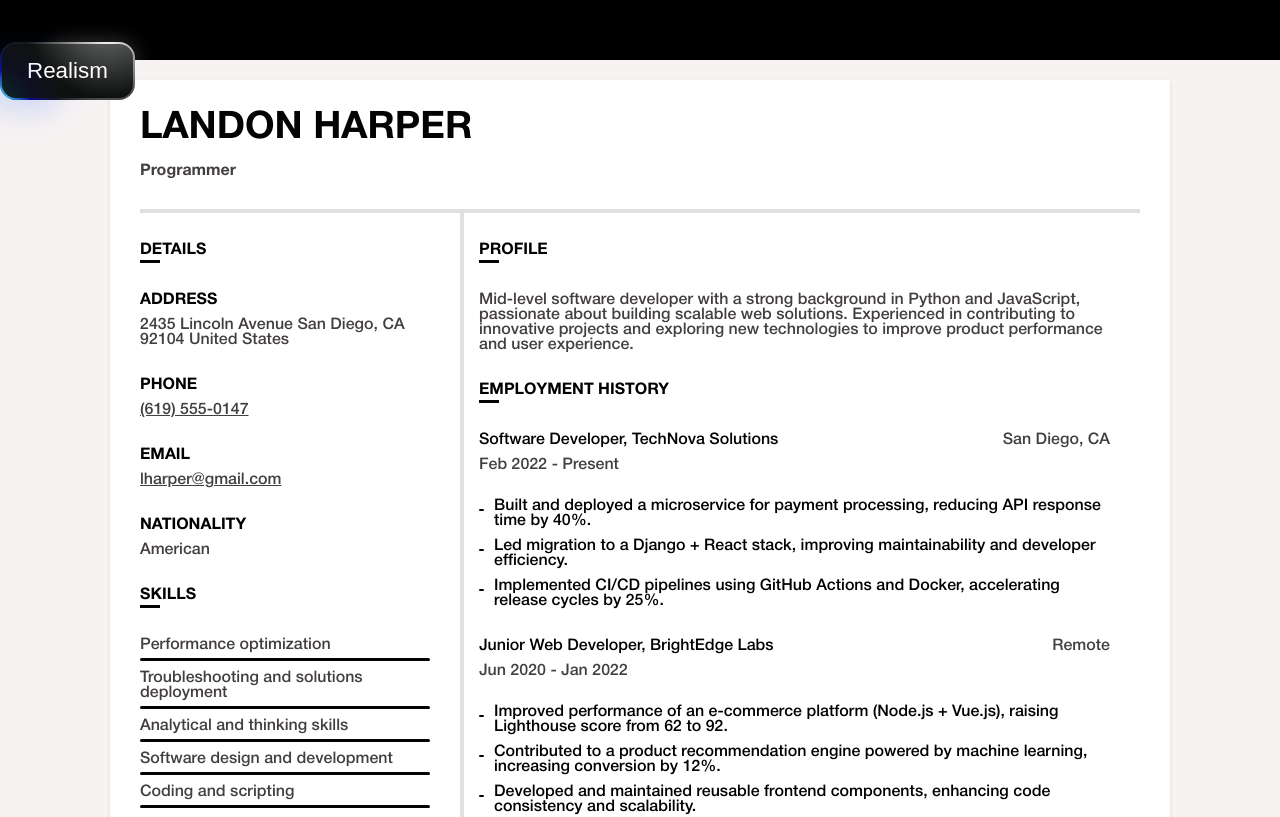
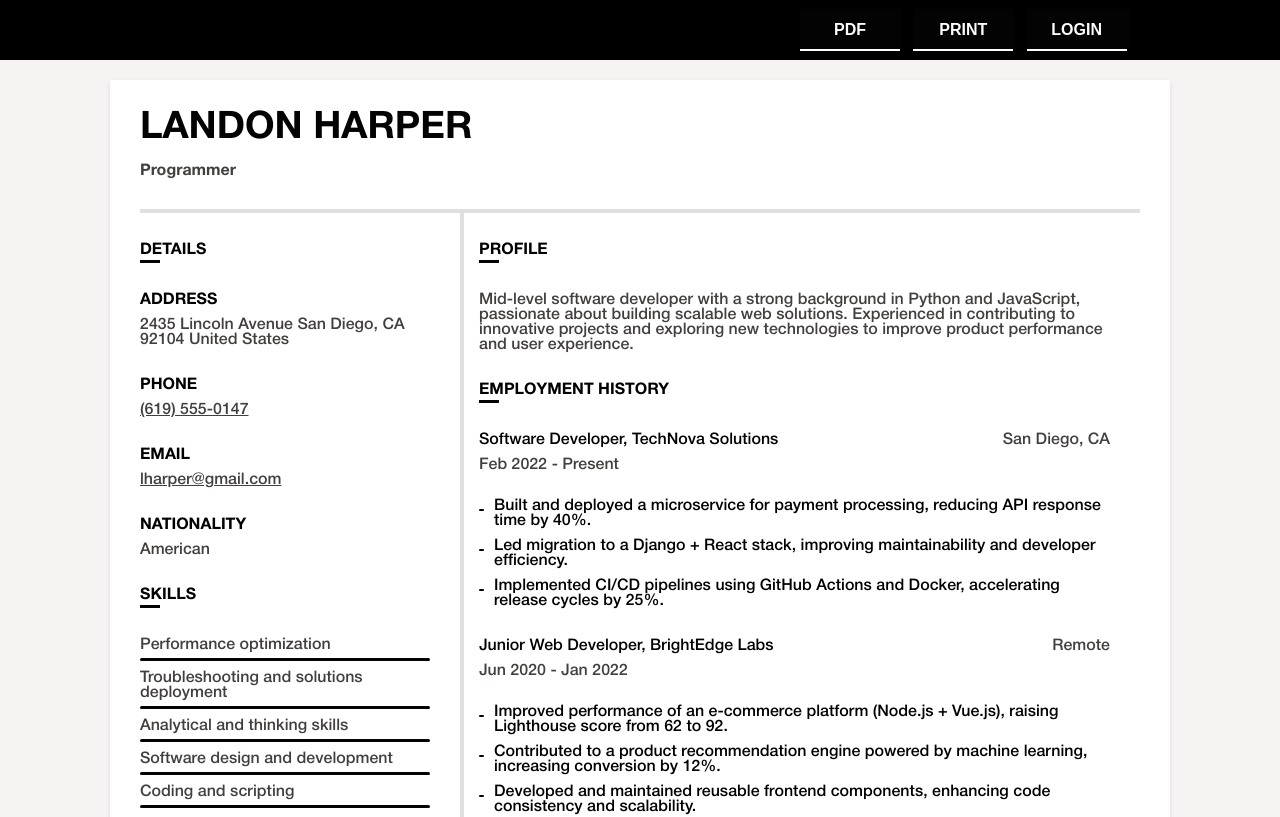
Before and after one commit to EFilonov/uselesscv, a Next.js app: page / in a window 1280 px wide. Shown: the top 817 px of the page. Built offline with nearby package versions, Linux system fonts and the light colour scheme.

Commit message:
Save 2 pdf ability

```diff
--- a/package.json
+++ b/package.json
@@ -13,6 +13,7 @@
         "format": "prettier --write \"src/**/*.{js,jsx,ts,tsx}\""
     },
     "dependencies": {
+        "html2pdf.js": "^0.10.3",
         "next": "^15.4.2",
         "next-themes": "^0.4.6",
         "react": "^19.1.0",
--- /dev/null
+++ b/src/app/components/Button/Button.css
@@ -0,0 +1,62 @@
+.btn2 {
+  width: 100px;
+  height: 42px;
+  position: relative;
+  display: inline-block;
+  padding: 10px 15px;
+  border: 2px solid #fefefe;
+  text-transform: uppercase;
+  color: #fefefe;
+  text-decoration: none;
+  font-weight: 600;
+  font-size: var(--small);
+  transition: 0.3s;
+  background-color: transparent;
+  cursor: pointer;
+}
+
+.btn2::before {
+  content: "";
+  position: absolute;
+  top: -2px;
+  left: -2px;
+  width: calc(100% + 6px);
+  height: calc(100% + 2px);
+  background-color: var(--primary);
+  transition: 0.3s ease-out;
+  transform: scaleY(1);
+}
+
+.btn2::after {
+  content: "";
+  position: absolute;
+  top: -2px;
+  left: -2px;
+  width: calc(100% + 4px);
+  height: calc(100% - 50px);
+  background-color: #212121;
+  transition: 0.3s ease-out;
+  transform: scaleY(1);
+}
+
+.btn2:hover::before {
+  transform: translateY(-25px);
+  height: 0;
+}
+
+.btn2:hover::after {
+  transform: scaleX(0);
+  transition-delay: 0.15s;
+}
+
+.btn2:hover {
+  border: 2px solid #fefefe;
+}
+
+.btn2 .spn2 {
+  position: relative;
+  z-index: 3;
+  text-decoration: none;
+  border: none;
+  background-color: transparent;
+}
--- /dev/null
+++ b/src/app/components/Button/Button.jsx
@@ -0,0 +1,9 @@
+import "./Button.css";
+
+export const Button = ({ children, onClick}) => {
+  return (
+    <button className="btn2" onClick={onClick}>
+        <span className="spn2">{children}</span>
+    </button>
+);
+}
--- a/src/app/components/Header/Header.css
+++ b/src/app/components/Header/Header.css
@@ -17,76 +17,44 @@
   top: 0;
   z-index: 0;
 }
-.headerContent{
+.headerWrapper {
+  padding: 0 20px;
   margin: 0 auto;
-  width: 1000px;
-  margin-top: 10px;
+  max-width: 1000px;
+  height: 100%;
+  display: grid;
+  grid-template-columns: auto 1fr;
+  grid-template-areas:
+    "text buttons";
+
 }
 
+.headerContent{
+  margin-top: 10px;
+  justify-self: start;
+  grid-area: text;
+}
+
+.headerBtns{
+  grid-area: buttons;
+  /* height: 80px; */
+  justify-self: end;
+  width: 340px;
+  align-self: center;
+  display: grid;
+  align-self: center;
+  grid-template-columns: repeat(3, auto);
+}
 
 .animate {
   animation: fontSizeShrink 0.5s forwards;
   color: white;
 }
 
-
-.button {
-  cursor: pointer;
-  font-size: 1.4rem;
-  border-radius: 16px;
-  border: none;
-  padding: 2px;
-  background: radial-gradient(circle 80px at 80% -10%, #ffffff, #181b1b);
-  position: relative;
-}
-.button::after {
-  content: "";
-  position: absolute;
-  width: 65%;
-  height: 60%;
-  border-radius: 120px;
-  top: 0;
-  right: 0;
-  box-shadow: 0 0 20px #ffffff38;
-  z-index: -1;
+.hidden {
+  display: none;
 }
 
-.blob1 {
-  position: absolute;
-  width: 70px;
-  height: 100%;
-  border-radius: 16px;
-  bottom: 0;
-  left: 0;
-  background: radial-gradient(
-    circle 60px at 0% 100%,
-    #3fe9ff,
-    #0000ff80,
-    transparent
-  );
-  box-shadow: -10px 10px 30px #0051ff2d;
+@media (max-width: 740px) {
+
 }
-
-.inner {
-  padding: 14px 25px;
-  border-radius: 14px;
-  color: #fff;
-  z-index: 3;
-  position: relative;
-  background: radial-gradient(circle 80px at 80% -50%, #777777, #0f1111);
-}
-.inner::before {
-  content: "";
-  width: 100%;
-  height: 100%;
-  left: 0;
-  top: 0;
-  border-radius: 14px;
-  background: radial-gradient(
-    circle 60px at 0% 100%,
-    #00e1ff1a,
-    #0000ff11,
-    transparent
-  );
-  position: absolute;
-}
--- a/src/app/components/Header/Header.jsx
+++ b/src/app/components/Header/Header.jsx
@@ -1,17 +1,27 @@
+import { Button } from "../Button/Button";
+import router from "next/router";
+
 import "./Header.css";
 
-export const Header = ({animate}) => {
+export const Header = ({animate, handleDownload}) => {
+
   return (
     <header className="header">
-      <h1 className={`headerContent${animate ? " animate" : ""}`}>
-        LANDON HARPER
-      </h1>
-      <button className="button">
-        <div className="blob1"></div>
-        <div className="blob2"></div>
-        <div className="inner">Realism</div>
-      </button>
 
+      <div className="headerWrapper">
+        {/* <div className="headerName"> */}
+          <h1 className={`headerContent${animate ? " animate" : " hidden"}`}>
+            LANDON HARPER
+          </h1>
+        {/* </div> */}
+      <div className="headerBtns">
+        <Button
+          onClick={()=>handleDownload()}
+          >PDF</Button >
+        <Button>Print</Button>
+        <Button>Login</Button>
+      </div>
+      </div>
     </header>
   );
 }
--- a/src/app/components/Main/Main.css
+++ b/src/app/components/Main/Main.css
@@ -7,17 +7,16 @@
 }
 
 .titleName{
+  width: fit-content;
   color: var(--primary);
   font-size: var(--big);
-  /* width: 250px; */
   margin: 0;
   z-index: 2;
 }
 
 .titleName.invert {
-  color: #fff; /* белый текст */
-  /* background: #000; чёрный фон, как у хедера */
-  z-index: 10; /* поверх хедера */
+  color: #fff;
+  z-index: 10;
   position: relative;
   transition: color 0.2s, background 0.2s;
 }
--- a/src/app/components/Main/Main.jsx
+++ b/src/app/components/Main/Main.jsx
@@ -5,7 +5,7 @@ import { data } from '../../constants/constants';
 import { HistoryBlock } from '../HistoryBlock/HistoryBlock';
 import { Footer } from '../Footer/Footer';
 import {Header} from '../Header/Header';
-import { useRef, useEffect, useState } from "react";
+import { useRef, useEffect, useState,  React, useCallback} from "react";
 
 import './Main.css';
 
@@ -13,6 +13,16 @@ export const Main = () => {
     const [invert, setInvert] = useState(false);
     const[isVisibleName, setIsVisibleName] = useState(false);
     const titleRef = useRef(null);
+    const contentRef = useRef();
+    const {
+        name,
+        occupation,
+        profile,
+        ehistory,
+        education,
+        phone,
+        email,
+        } = data;
 
     useEffect(() => {
       const headerHeight = 60; // px
@@ -27,25 +37,30 @@ export const Main = () => {
       window.addEventListener("scroll", handleScroll);
       handleScroll();
       return () => window.removeEventListener("scroll", handleScroll);
-    }, [isVisibleName]);
-    useEffect(() => {
-        console.log(isVisibleName)
-    }, [isVisibleName]);
+    }, []);
 
-    const {
-        name,
-        occupation,
-        profile,
-        ehistory,
-        education,
-        phone,
-        email,
-        } = data;
+    const handleDownload = useCallback(async () => {
+
+      const html2pdf = (await import('html2pdf.js')).default;
+      const element = contentRef.current;
+      const options = {
+        margin: [5, 8, 5, 5],
+        filename: 'CV.pdf',
+        image: { type: 'jpeg', quality: 0.98 },
+        html2canvas: { scale: 2 },
+        jsPDF: { unit: 'mm', format: 'a4', orientation: 'portrait' }
+      };
+      setInvert(false);
+      html2pdf().set(options).from(element).save();
+
+    }
+    ,[]);
+
   return (
     <>
-      <Header animate={isVisibleName}/>
+      <Header animate={isVisibleName} handleDownload={handleDownload}/>
       <div className="container">
-        <main className="main">
+        <main className="main" ref={contentRef}>
           <h1
             className={`titleName${invert ? " invert" : ""}${isVisibleName ? " visible" : ""}`}
             ref={titleRef}
--- a/src/app/globals.css
+++ b/src/app/globals.css
@@ -3,6 +3,7 @@
   /* max-width: 960px; */
   margin: 0 auto;
   padding: 0;
+
   --background: #FFFFFF;
   --foreground: #f7f3f3;
   --shadow: rgba(0, 0, 0, 0.1);
@@ -19,6 +20,10 @@ html {
   scroll-behavior: smooth;
 }
 
+html body h1{
+  margin: 0;
+  padding: 0;
+}
 
 body {
   margin: 0 auto;
```
Also changed, not shown: 1 other file (tests, documents, lock files or other folders).
